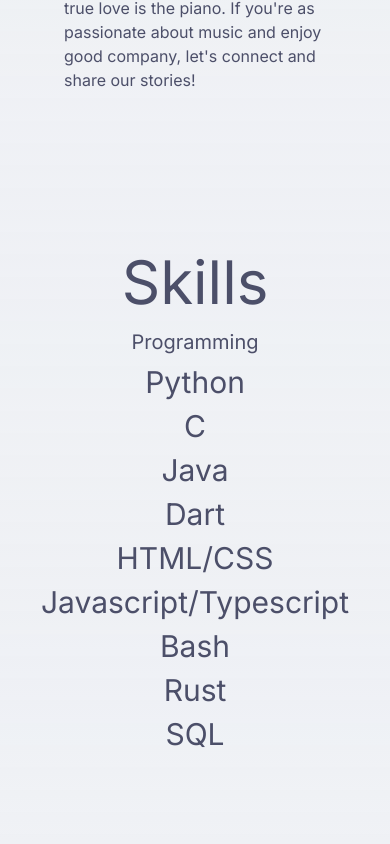
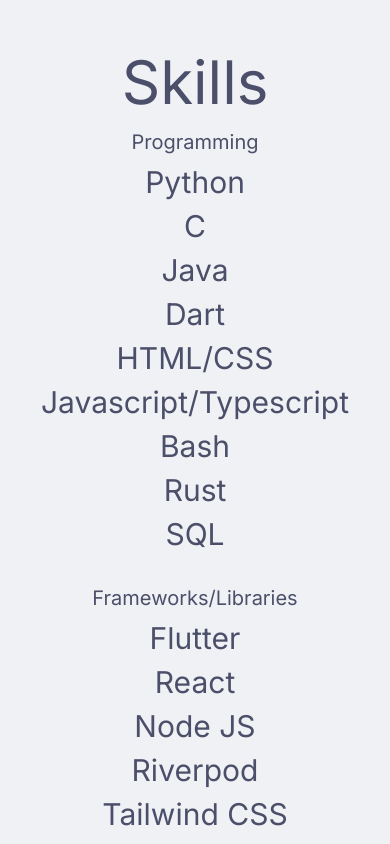
Before and after one commit to conrad-mo/personal-website-old, a Next.js app: page / in a window 390 px wide. Shown: the part 1920-2764 px from the top of the page. Built offline with nearby package versions, Linux system fonts and the light colour scheme; what @catppuccin/tailwindcss would draw is missing.

Commit message:
Done mobile layout I think

```diff
--- a/app/page.tsx
+++ b/app/page.tsx
@@ -40,7 +40,7 @@
           </div>
         </div>
         <div className="flex items-center">
-          <div className="flex items-center shrink basis-auto rounded-full overflow-hidden w-[400px] h-[400px]">
+          <div className="flex items-center shrink basis-auto rounded-full overflow-hidden w-[200px] lg:w-[400px] h-[200px] lg:h-[400px]">
             <Image
               src="/pfp.jpg"
               alt="Profile picture"
@@ -57,7 +57,7 @@
       >
         <div className="flex flex-col items-center lg:items-start gap-4">
           <div className="text-6xl">Skills</div>
-          <div className="flex gap-24 md:gap-32 lg:gap-48 justify-center lg:justify-between flex-wrap">
+          <div className="flex flex-col lg:flex-row gap-8 lg:gap-48 justify-center lg:justify-between lg:flex-wrap">
             <div className="flex flex-col text-3xl gap-2 items-center justify-center lg:items-start">
               <div className="text-xl text-ctp-mauve">Programming</div>
               <div className="text-ctp-subtext0 gap-2 flex flex-col items-center lg:items-start">
@@ -102,7 +102,7 @@
           </div>
         </div>
       </div>
-      <div className="flex justify-center items-center py-16 lg:p-0" id="projects">
+      <div className="flex justify-center items-center p-16" id="projects">
         <div className="flex flex-col items-center lg:items-start justify-start gap-8 max-w-5xl">
           <div className="text-6xl ">Projects</div>
           <div className="flex flex-wrap gap-8 w-full justify-center lg:justify-start">
```
Also changed, not shown: public/website.png.
